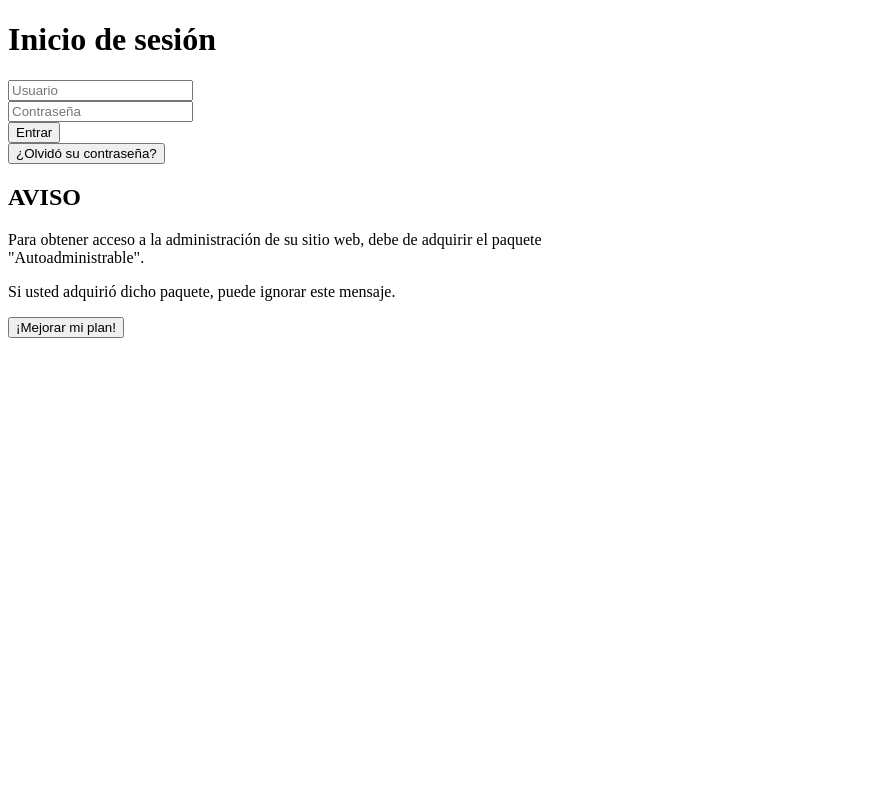
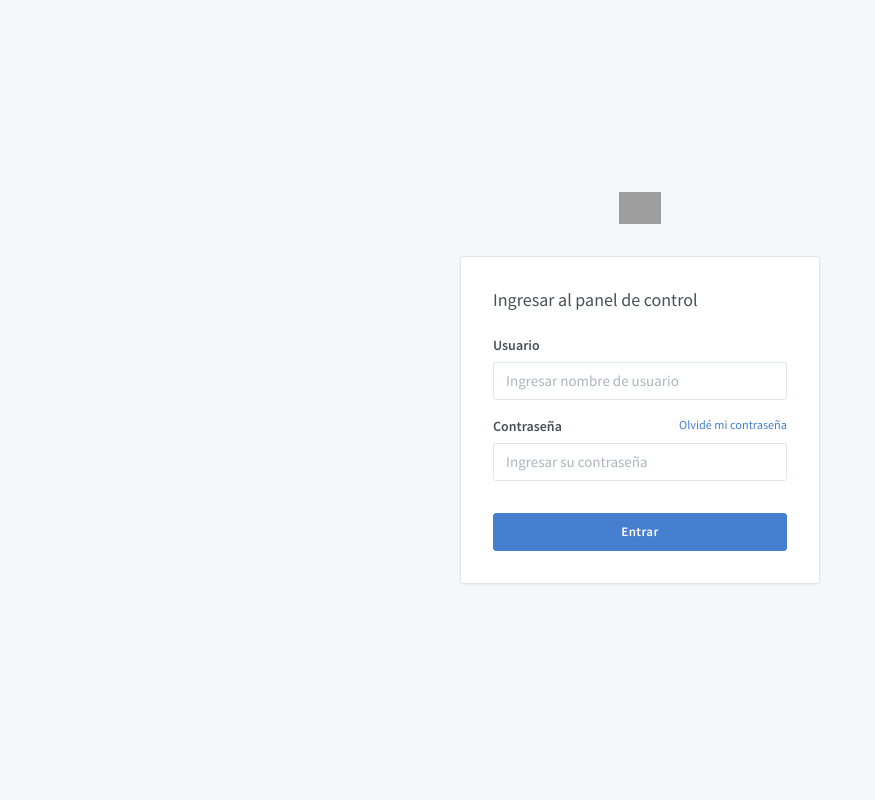
Before and after one commit to jfdelarosa/framework, a CodeIgniter app: page /database/login in a window 1280 px wide. Shown: the whole page, without its empty margins (0-875 px from the left). Run offline with CodeIgniter, Linux system fonts and the light colour scheme; data that the repository does not hold is empty; some libraries are stand-ins or nearby versions; grey boxes are pictures that could not be loaded.

Commit message:
Minor changes

```diff
--- a/application/modules/template.php
+++ b/application/modules/template.php
@@ -12,7 +12,7 @@
     <meta name="mobile-web-app-capable" content="yes">
     <meta name="HandheldFriendly" content="True">
     <meta name="MobileOptimized" content="320">
-    <?php echo link_tag('img/favicon.ico', 'shortcut icon'); ?>
+    <?php echo link_tag('assets/img/favicon.ico', 'shortcut icon'); ?>
     <title><?php echo $title; ?></title>
     <?php echo link_tag('https://use.fontawesome.com/releases/v5.0.9/css/all.css'); ?>
     <?php echo link_tag('https://fonts.googleapis.com/css?family=Source+Sans+Pro:300,300i,400,400i,500,500i,600,600i,700,700i&amp;subset=latin-ext'); ?>
--- a/application/modules/usuarios/views/login.php
+++ b/application/modules/usuarios/views/login.php
@@ -1,81 +1,60 @@
-<!DOCTYPE html>
-<html lang="es">
-
+<!doctype html>
+<html lang="es" dir="ltr">
   <head>
-    <meta charset="utf-8">
-    <meta http-equiv="X-UA-Compatible" content="IE=edge">
-    <meta name="viewport" content="width=device-width, initial-scale=1, shrink-to-fit=no">
-    <meta name="description" content="CoreUI Bootstrap 4 Admin Template">
-    <meta name="author" content="Lukasz Holeczek">
-    <meta name="keyword" content="CoreUI Bootstrap 4 Admin Template">
-    <?php echo link_tag('img/favicon.png', 'shortcut icon'); ?>
-    <title><?php echo $title; ?></title>
-
-    <!-- Icons -->
-    <?php echo link_tag('assets/css/font-awesome.min.css'); ?>
-    <?php echo link_tag('assets/css/simple-line-icons.css'); ?>
-    <!-- Main styles for this application -->
-    <?php echo link_tag('assets/css/style.css'); ?>
-
+    <meta charset="UTF-8">
+    <meta name="viewport" content="width=device-width, user-scalable=no, initial-scale=1.0, maximum-scale=1.0, minimum-scale=1.0">
+    <meta http-equiv="X-UA-Compatible" content="ie=edge">
+    <meta http-equiv="Content-Language" content="en" />
+    <meta name="msapplication-TileColor" content="#2d89ef">
+    <meta name="theme-color" content="#4188c9">
+    <meta name="apple-mobile-web-app-status-bar-style" content="black-translucent"/>
+    <meta name="apple-mobile-web-app-capable" content="yes">
+    <meta name="mobile-web-app-capable" content="yes">
+    <meta name="HandheldFriendly" content="True">
+    <meta name="MobileOptimized" content="320">
+    <?php echo link_tag('assets/img/favicon.ico', 'shortcut icon'); ?>
+    <title>Login</title>
+    <?php echo link_tag('assets/css/dashboard.css'); ?>
+    <?php echo link_tag('https://maxcdn.bootstrapcdn.com/font-awesome/4.7.0/css/font-awesome.min.css'); ?>
+    <?php echo link_tag('https://fonts.googleapis.com/css?family=Source+Sans+Pro:300,300i,400,400i,500,500i,600,600i,700,700i&amp;subset=latin-ext'); ?>
   </head>
-
-<body class="app flex-row align-items-center">
+  <body class="">
+    <div class="page">
+      <div class="page-single">
         <div class="container">
-        <div class="row justify-content-center">
-            <div class="col-md-8">
-                <div class="card-group mb-0">
-                    <div class="card p-4">
-                        <div class="card-body">
-                            <h1>Inicio de sesión</h1>
+          <div class="row">
+            <div class="col col-login mx-auto">
+              <div class="text-center mb-6">
+                <img src="./assets/brand/tabler.svg" class="h-6" alt="">
+              </div>
+              <?php echo form_open('login', array("class" => "card")); ?>
+                <div class="card-body p-6">
+                  <div class="card-title">Ingresar al panel de control</div>
                   <?php if(isset($error)): ?>
-                            <div class="alert alert-danger" role="alert">
-                                <i class="fa fa-exclamation-triangle"></i> <?php echo $error; ?>
+                  <div class="alert alert-icon alert-danger" role="alert">
+                      <i class="fas fa-exclamation-triangle"></i> <?php echo $error; ?>
                   </div>
                   <?php endif; ?>
-                            <?php echo form_open('login'); ?>
-                            <div class="input-group mb-3">
-                                <span class="input-group-addon"><i class="icon-user"></i>
-                                </span>
-                                <input name="username" type="text" class="form-control" placeholder="Usuario">
+                  <div class="form-group">
+                    <label class="form-label">Usuario</label>
+                    <input type="text" name="username" class="form-control" placeholder="Ingresar nombre de usuario">
                   </div>
-                            <div class="input-group mb-4">
-                                <span class="input-group-addon"><i class="icon-lock"></i>
-                                </span>
-                                <input name="password" type="password" class="form-control" placeholder="Contraseña">
+                  <div class="form-group">
+                    <label class="form-label">
+                      Contraseña
+                      <a href="./recuperar" class="float-right small">Olvidé mi contraseña</a>
+                    </label>
+                    <input type="password" name="password" class="form-control" placeholder="Ingresar su contraseña">
                   </div>
-                            <div class="row">
-                                <div class="col-6">
-                                    <button type="submit" class="btn btn-primary px-4">Entrar</button>
-                                </div>
-                                <div class="col-6 text-right">
-                                    <button type="button" class="btn btn-link px-0">¿Olvidó su contraseña?</button>
+                  <div class="form-footer">
+                    <button type="submit" class="btn btn-primary btn-block">Entrar</button>
                   </div>
                 </div>
               <?php echo form_close(); ?>
             </div>
           </div>
-                    <div class="card text-white bg-primary py-5 d-md-down-none" style="width:44%">
-                        <div class="card-body text-center">
-                            <div>
-                                <h2>AVISO</h2>
-                                <p>Para obtener acceso a la administración de su sitio web, debe de adquirir el paquete "Autoadministrable".</p>
-                                <p>Si usted adquirió dicho paquete, puede ignorar este mensaje.</p>
-                                <button type="button" class="btn btn-primary active mt-3">¡Mejorar mi plan!</button>
         </div>
       </div>
     </div>
-                </div>
-            </div>
-        </div>
-    </div>
-
-    <!-- Bootstrap and necessary plugins -->
-    <script src="bower_components/jquery/dist/jquery.min.js"></script>
-    <script src="bower_components/tether/dist/js/tether.min.js"></script>
-    <script src="bower_components/bootstrap/dist/js/bootstrap.min.js"></script>
-
-
-
   </body>
-
 </html>
--- /dev/null
+++ b/codealike.json
@@ -0,0 +1 @@
+{"projectId":"6a8e78a0-3bc8-11e8-8171-bfc4999aaa8e","projectName":"framework"}
```
Also changed, not shown: application/libraries/Smartgrid.php (+30 -21 lines), application/modules/paginas/views/ver_paginas.php (+1 -7 lines), application/modules/usuarios/views/ver_usuarios.php (+1 -16 lines). Lines whose indentation alone changed are shown as unchanged.
